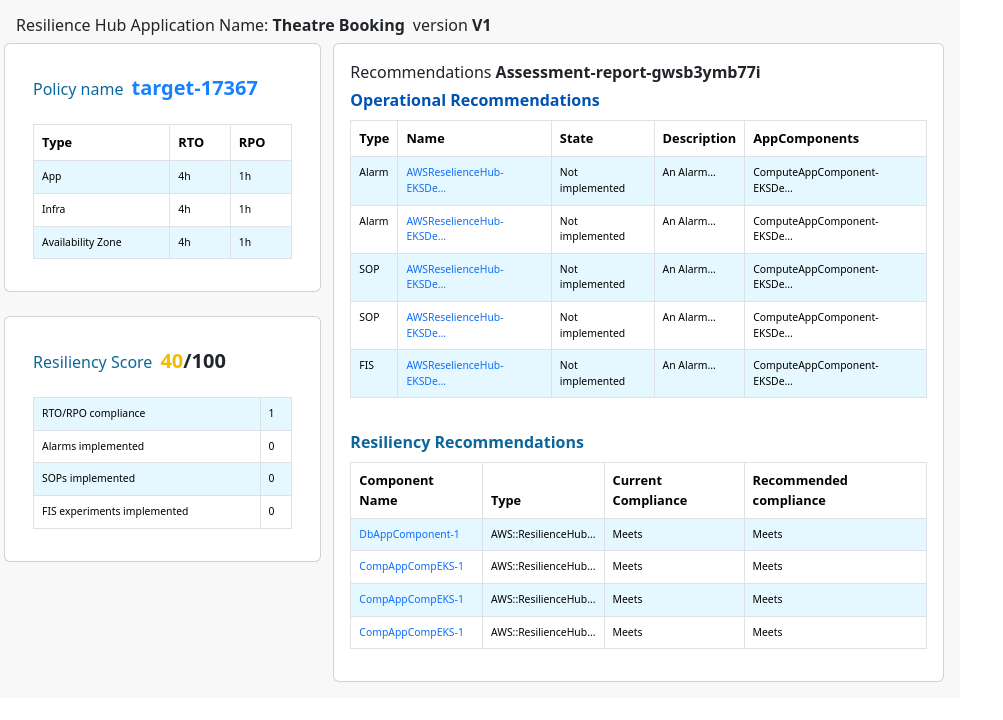
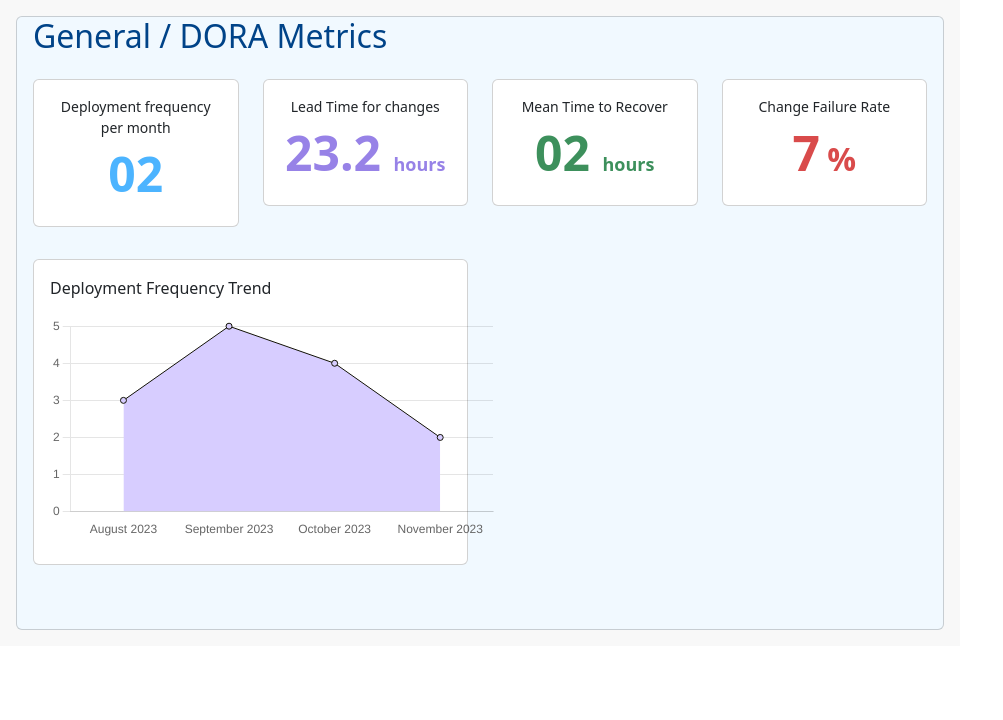
Before and after one commit to VaseemFathima-36/resilience-hub-page, a React (Create React App) app: page / in a window 1280 px wide. Shown: the top 720 px of the page, without its empty margins (0-1003 px from the left). Built offline with nearby package versions, Linux system fonts and the light colour scheme.

Commit message:
Dora metric changes

```diff
--- a/package.json
+++ b/package.json
@@ -7,8 +7,11 @@
     "@testing-library/react": "^13.4.0",
     "@testing-library/user-event": "^13.5.0",
     "bootstrap": "^5.3.2",
+    "chart.js": "^4.4.0",
+    "faker": "5.5.3",
     "react": "^18.2.0",
     "react-bootstrap": "^2.9.1",
+    "react-chartjs-2": "^5.2.0",
     "react-dom": "^18.2.0",
     "react-scripts": "5.0.1",
     "web-vitals": "^2.1.4"
--- a/src/App.js
+++ b/src/App.js
@@ -1,12 +1,14 @@
 import logo from './logo.svg';
 import './App.css';
 import ResilienceHub from './components/prakash/ResilienceHub'
+import DoraMetrics from './components/dora/DoraMetrics';
 
 
 function App() {
   return (
     <div className="App">
-    <ResilienceHub />
+    {/* <ResilienceHub /> */}
+    <DoraMetrics />
     </div>
   );
 }
--- /dev/null
+++ b/src/components/dora/ChartjsOne.js
@@ -0,0 +1,78 @@
+import React from 'react'
+import './DoraMetrics.css'
+import {
+  Chart as ChartJS,
+  CategoryScale,
+  LinearScale,
+  PointElement,
+  LineElement,
+  Title,
+  Tooltip,
+  Filler,
+  Legend,
+  TimeScale
+} from 'chart.js';
+import faker from 'faker';
+import { Line } from 'react-chartjs-2';
+
+
+
+function ChartjsOne() {
+  return (
+    <div className='chart p-3'>
+      <p>Deployment Frequency Trend</p>
+      <Line options={options} data={data} />
+    </div>
+  )
+}
+
+export default ChartjsOne
+
+ChartJS.register(
+  CategoryScale,
+  LinearScale,
+  PointElement,
+  LineElement,
+  // Title,
+  Tooltip,
+  Filler,
+  // Legend,
+  // TimeScale
+);
+export const options = {
+  responsive: true,
+  plugins: {
+    legend: true
+  },
+  scales: {
+    y: {
+      beginAtZero: true,
+      offset: false,
+      ticks: {
+        stepSize: 1
+      }
+    },
+    x: {
+      offset: true,
+      grid: {
+        display: false
+      }
+    }
+}
+}
+
+const labels = ['August 2023', 'September 2023', 'October 2023', 'November 2023'];
+
+export const data = {
+  labels,
+  datasets: [
+    {
+      fill: true,
+      label: 'Dataset 1',
+      data: [3,5,4,2],
+      borderColor: '#121205',
+      borderWidth:1,
+      backgroundColor: '#D7CDFF',
+    }
+  ]
+}
--- /dev/null
+++ b/src/components/dora/DoraMetrics.css
@@ -0,0 +1,65 @@
+.title {
+    color: #004388;
+}
+.background {
+    background-color: #F8F8F8;
+}
+
+.background2 {
+    background: #F1F9FF !important;
+}
+
+.border1 {
+    border-color: #BAE1FE;
+}
+
+.card-desc {
+    /* vertical-align: super; */
+    font-size: 14px;
+    display: block;
+
+}
+.card-1-val {
+    color: #4CB4FF;
+    font-size: 3rem;
+    font-weight: 800;
+    font-stretch: semi-condensed;
+}
+
+.card-2-val {
+    color: #9782e7;
+    font-size: 3rem;
+    font-weight: 800;
+    font-stretch: semi-condensed;
+}
+
+.card-3-val {
+    color: #3d905c;
+    font-size: 3rem;
+    font-weight: 800;
+    font-stretch: semi-condensed;
+}
+
+.card-4-val {
+    color: #d94b4b;
+    font-size: 3rem;
+    font-weight: 800;
+    font-stretch: semi-condensed;
+}
+
+#card-4{
+    margin-right: -3%;
+}
+
+#percent{
+
+    font-size: xx-large;
+}
+.subscript {
+    font-size: large;
+}
+
+.chart {
+    width: 30rem;
+    height: 19rem;
+  }
--- /dev/null
+++ b/src/components/dora/DoraMetrics.js
@@ -0,0 +1,66 @@
+import React from 'react'
+import './DoraMetrics.css'
+import ChartjsOne from './ChartjsOne'
+
+function DoraMetrics() {
+    return (
+        <div className="w-75 p-3 background">
+            <div className="card background2">
+                <h2 className='text-start mx-3 title'>General / DORA Metrics</h2>
+                <div className="row p-3">
+                    <div className="col-sm-12 mb-3 mb-sm-0">
+                        <div className="row">
+                            <div className="col-sm-3 mb-3 mb-sm-0">
+                                <div className="card text-center">
+                                    <div className="card-body">
+                                        <span className="card-desc">Deployment frequency per month{' '}</span>
+                                        <p className="card-text text-wrap">
+                                            <span className='card-1-val'>02</span></p>
+                                    </div>
+                                </div>
+                            </div>
+                            <div className="col-sm-3 mb-3 mb-sm-0">
+                                <div className="card text-center">
+                                    <div className="card-body">
+                                        <span className="card-desc">Lead Time for changes{' '}</span>
+                                        <p className="card-text text-wrap">
+                                            <span className='card-2-val'>23.2 <span className='subscript'>hours</span></span></p>
+                                    </div>
+                                </div>
+                            </div>
+                            <div className="col-sm-3 mb-3 mb-sm-0">
+                                <div className="card text-center">
+                                    <div className="card-body">
+                                        <span className="card-desc">Mean Time to Recover{' '}</span>
+                                        <p className="card-text text-wrap">
+                                            <span className='card-3-val'>02 <span className='subscript'>hours</span></span></p>
+                                    </div>
+                                </div>
+                            </div>
+                            <div className="col-sm-3 mb-3 mb-sm-0">
+                                <div className="card text-center">
+                                    <div className="card-body">
+                                        <span className="card-desc">Change Failure Rate{' '}</span>
+                                        <p className="card-text text-wrap">
+                                            <span className='card-4-val' id='card-4'>7 </span> <span className='card-4-val' id='percent'>%</span></p>
+                                    </div>
+                                </div>
+                            </div>
+                        </div>
+                    </div>
+
+                </div>
+                <div className="row p-3 mb-5">
+                    <div className="col-sm-6 mb-4 mb-sm-0">
+                        <div className='card'>
+                        <ChartjsOne />
+                        </div>
+
+                    </div>
+                </div>
+            </div>
+        </div>
+    )
+}
+
+export default DoraMetrics
```
Also changed, not shown: 1 other file (tests, documents, lock files or other folders).
